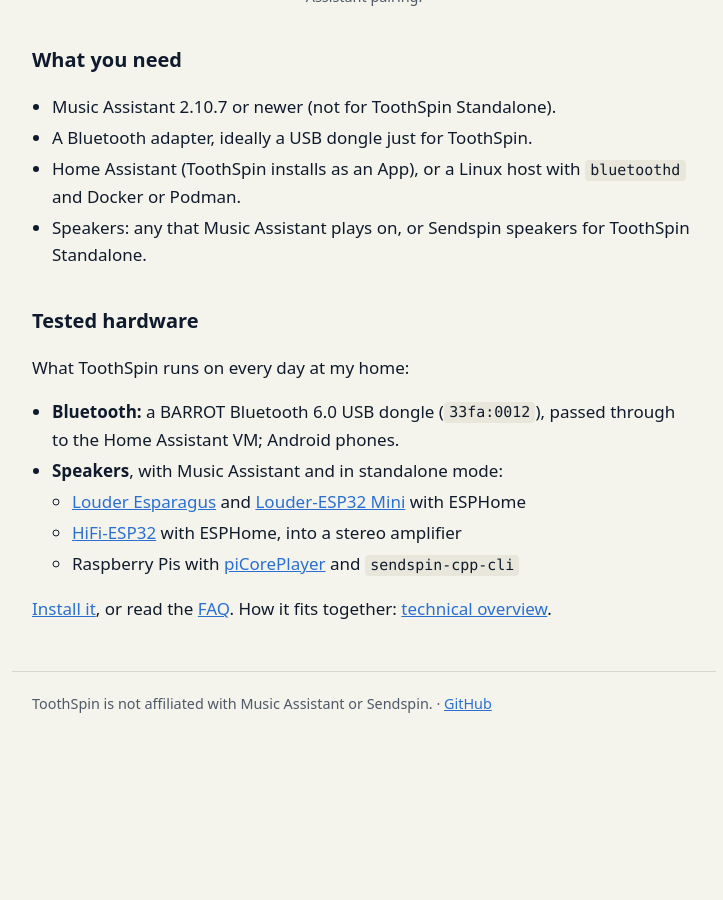
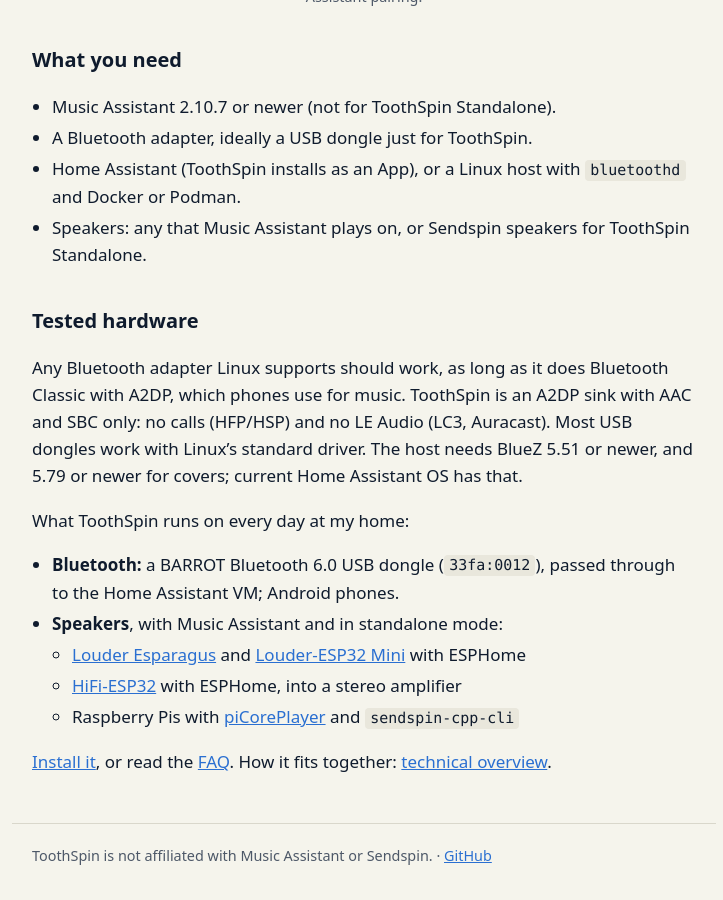
Before and after one commit to eknoes/toothspin, a Jekyll site: the page built from docs/index.md, in a window 1280 px wide and 900 px high, scrolled down 3291 px. Shown: the whole window, without its empty margins (276-999 px from the left). Built offline with Jekyll 4.4.1, drawn with Linux system fonts in a browser that asks for light colours; before the commit the page ends 4038 px from its top, so only the background shows below that.

Commit message:
docs: which Bluetooth adapters work
Closes #8

Co-Authored-By: Claude Opus 5.5 <noreply@anthropic.com>

```diff
--- a/docs/index.md
+++ b/docs/index.md
@@ -77,6 +77,13 @@ that ships with Music Assistant 2.10.7.
 
 ## Tested hardware
 
+Any Bluetooth adapter Linux supports should work, as long as it does
+Bluetooth Classic with A2DP, which phones use for music. ToothSpin is an
+A2DP sink with AAC and SBC only: no calls (HFP/HSP) and no LE Audio (LC3,
+Auracast). Most USB dongles work with Linux's standard driver. The host
+needs BlueZ 5.51 or newer, and 5.79 or newer for covers; current Home
+Assistant OS has that.
+
 What ToothSpin runs on every day at my home:
 
 - **Bluetooth:** a BARROT Bluetooth 6.0 USB dongle (`33fa:0012`), passed
```
Also changed, not shown: README.md.
